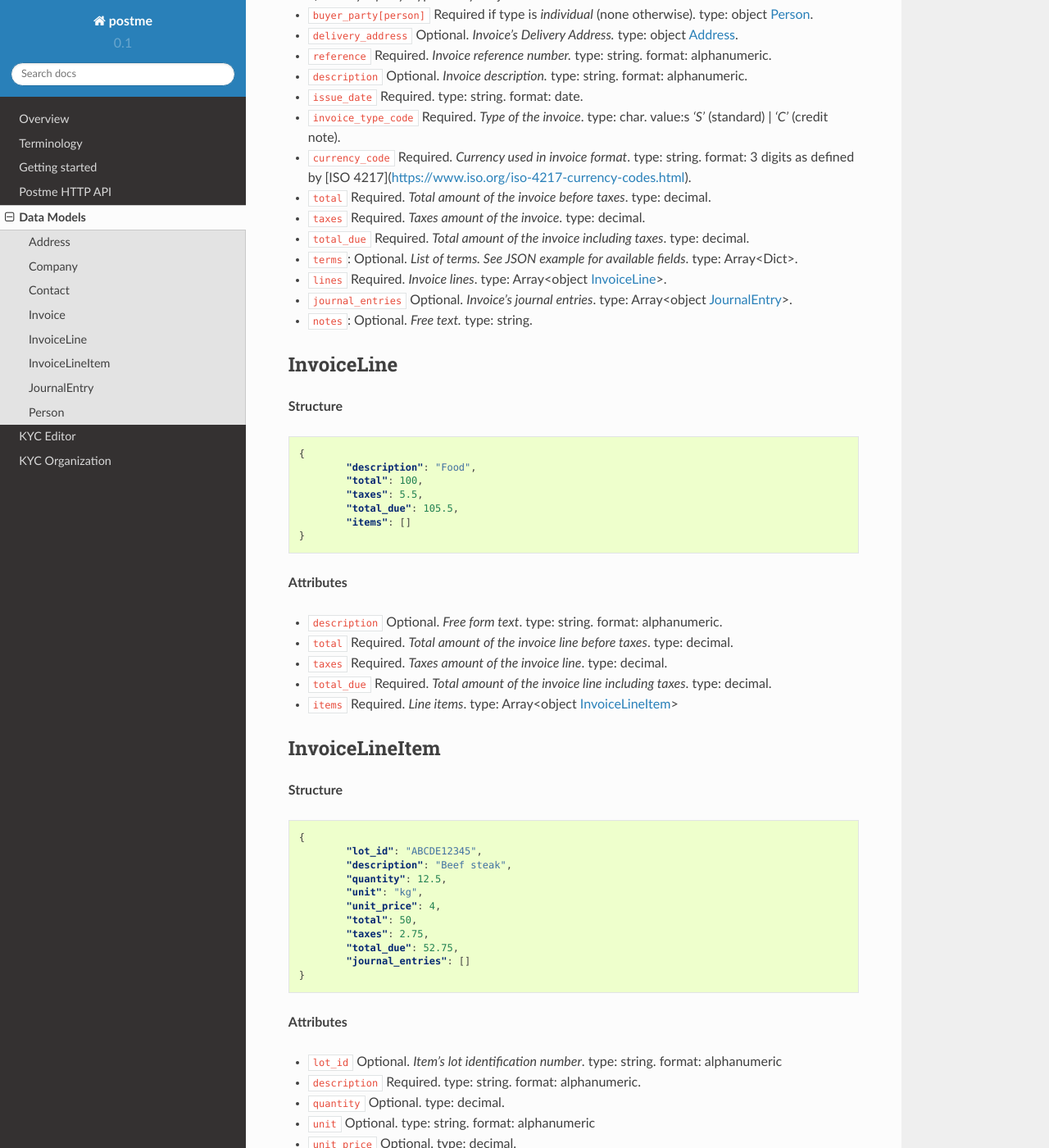
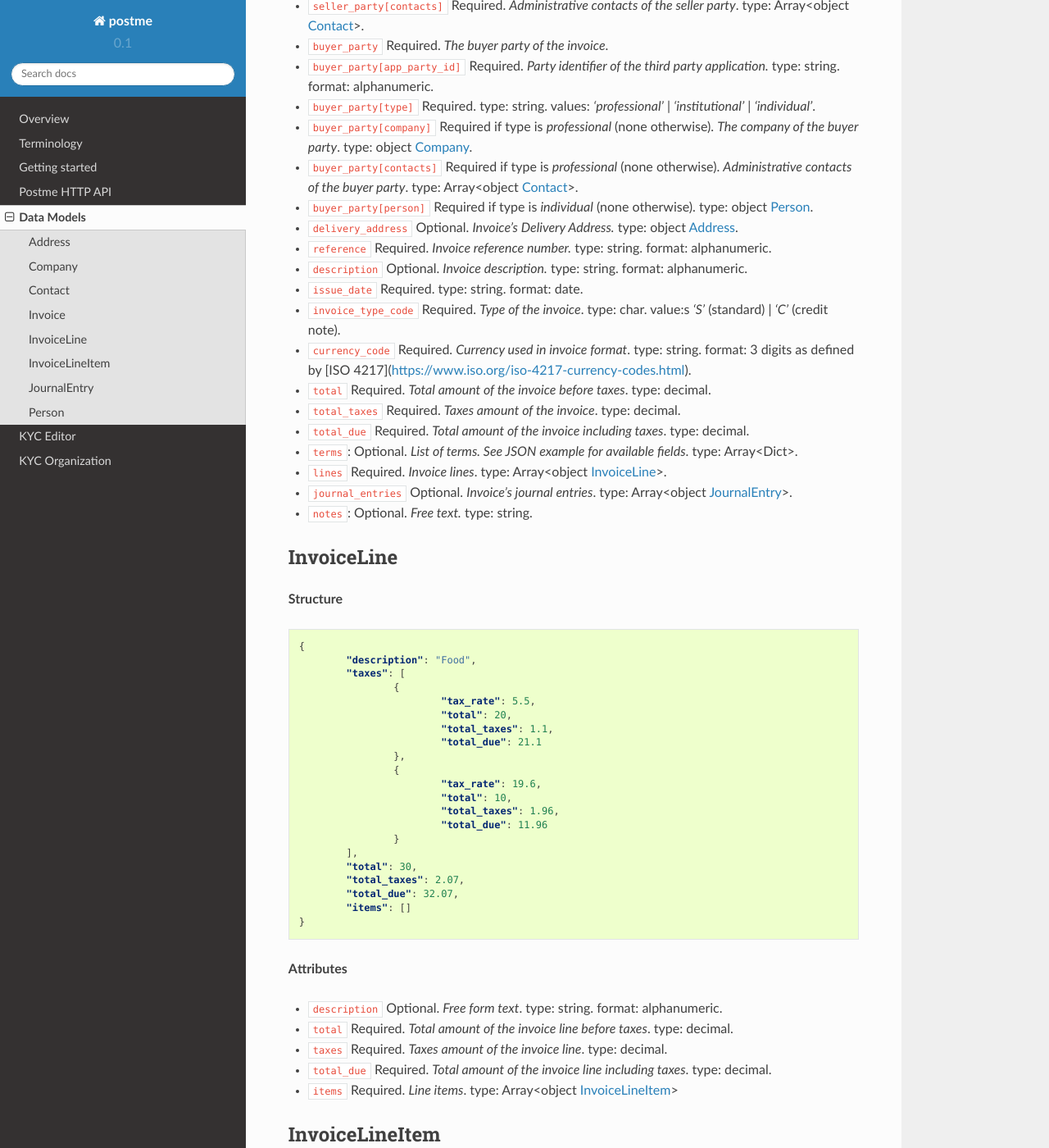
Before and after one commit to birdydigital/postme-docs, a Sphinx documentation site: the page built from docs/data-models.rst, in a window 1280 px wide and 1400 px high, scrolled down 2908 px. Shown: the whole window at 82% size. Built offline with Sphinx 7.4.7 and the Read the Docs theme 2.0.0, drawn with Linux system fonts in a browser that asks for light colours; pages that are not in the unit, such as notebooks, are missing from menus; some of the changed text lies outside the part shown.

Commit message:
add taxes fields

```diff
--- a/docs/data-models.rst
+++ b/docs/data-models.rst
@@ -112,9 +112,23 @@ Invoice
 		"issue_date": "2017-01-01",
 		"invoice_type_code": "S",
 		"currency_code": "EUR",
-		"total": 100,
-		"taxes": 5.5,
-		"total_due": 105.5,
+		"taxes": [
+			{
+				"tax_rate": 5.5,
+				"total": 200,
+				"total_taxes": 11,
+				"total_due": 211
+			},
+			{
+				"tax_rate": 19.6,
+				"total": 1000,
+				"total_taxes": 196,
+				"total_due": 1196
+			}
+		],
+		"total": 1200,
+		"total_taxes": 207,
+		"total_due": 1407,
 		"terms": {
 			"due_date": "2017-02-01",
 			"payment": "Before Jun 31st",
@@ -146,7 +160,7 @@ Invoice
 - ``invoice_type_code`` Required. *Type of the invoice*. type: char. value:s `'S'` (standard) | `'C'` (credit note).
 - ``currency_code`` Required. *Currency used in invoice format*. type: string. format: 3 digits as defined by [ISO 4217](https://www.iso.org/iso-4217-currency-codes.html).
 - ``total`` Required. *Total amount of the invoice before taxes*. type: decimal.
-- ``taxes`` Required. *Taxes amount of the invoice*. type: decimal.
+- ``total_taxes`` Required. *Taxes amount of the invoice*. type: decimal.
 - ``total_due`` Required. *Total amount of the invoice including taxes*. type: decimal.
 - ``terms``: Optional. *List of terms. See JSON example for available fields*. type: Array<Dict>.
 - ``lines`` Required. *Invoice lines*. type: Array<object InvoiceLine_>.
@@ -165,9 +179,23 @@ InvoiceLine
 
 	{
 		"description": "Food",
-		"total": 100,
-		"taxes": 5.5,
-		"total_due": 105.5,
+		"taxes": [
+			{
+				"tax_rate": 5.5,
+				"total": 20,
+				"total_taxes": 1.1,
+				"total_due": 21.1
+			},
+			{
+				"tax_rate": 19.6,
+				"total": 10,
+				"total_taxes": 1.96,
+				"total_due": 11.96
+			}
+		],
+		"total": 30,
+		"total_taxes": 2.07,
+		"total_due": 32.07,
 		"items": []
 	}
 
@@ -196,7 +224,8 @@ InvoiceLineItem
 		"unit": "kg",
 		"unit_price": 4,
 		"total": 50,
-		"taxes": 2.75,
+		"tax_rate": 5.5,
+		"total_taxes": 2.75,
 		"total_due": 52.75,
 		"journal_entries": []
 	}
@@ -209,7 +238,7 @@ InvoiceLineItem
 - ``unit`` Optional. type: string. format: alphanumeric
 - ``unit_price`` Optional. type: decimal.
 - ``total`` Required. *Total amount of the invoice line item before taxes*. type: decimal.
-- ``taxes`` Required. *Taxes amount of the invoice line item*. type: decimal.
+- ``total_taxes`` Required. *Taxes amount of the invoice line item*. type: decimal.
 - ``total_due`` Required. *Total amount of the invoice line item including taxes*. type: decimal.
 - ``journal_entries`` Optional. *Item's journal entries*. type: Array<object JournalEntry_>.
 
```
